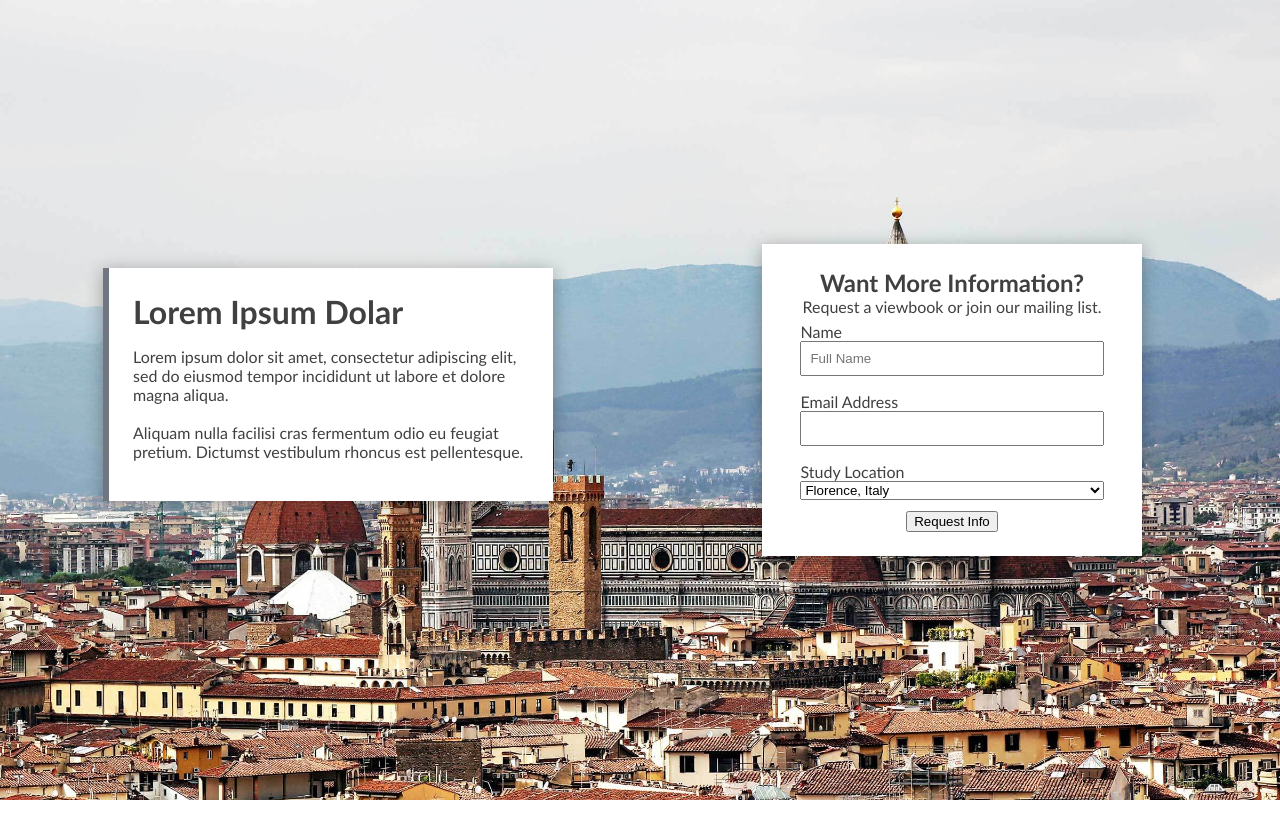
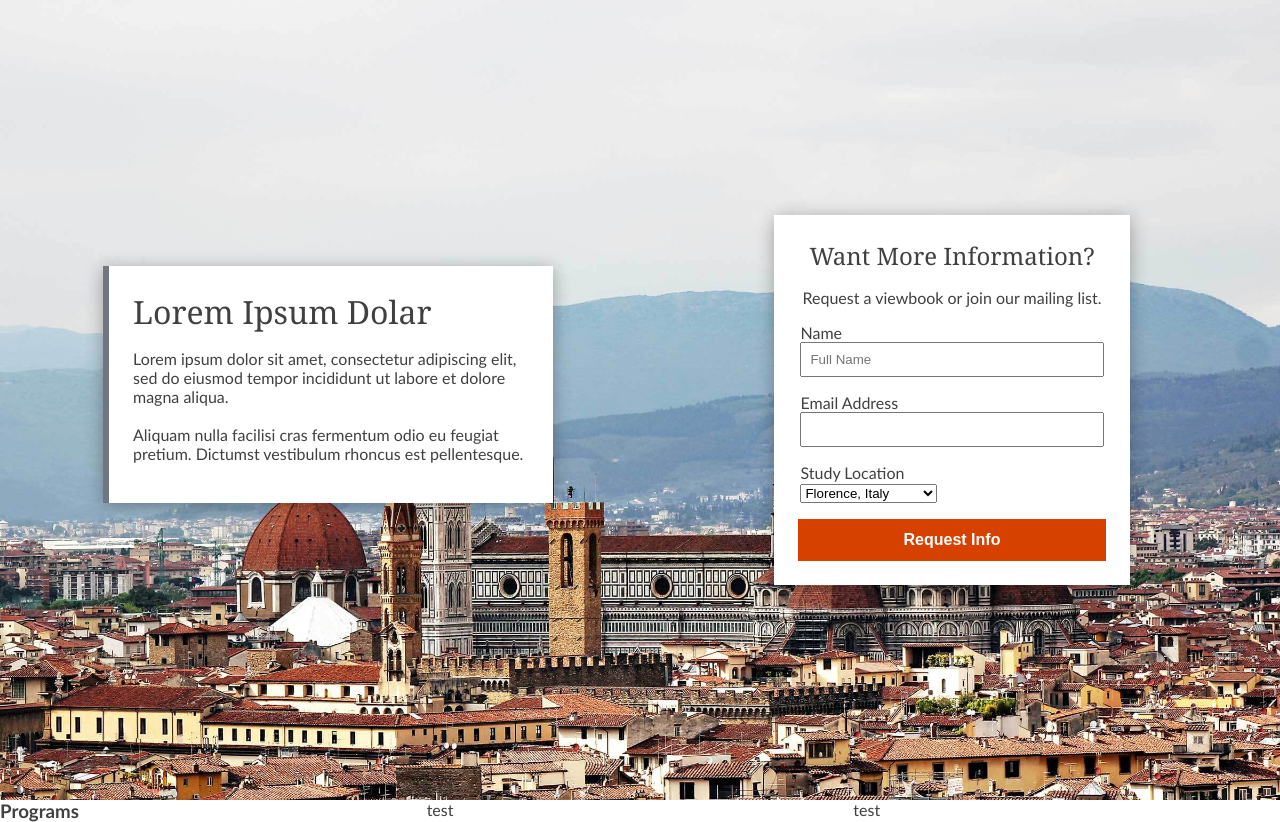
Before and after one commit to aimfreet/syracuse-edu, a Vue app: page /#/ in a window 1280 px wide. Before the commit the page ends 800 px from the top, so only its background shows below. Built offline with nearby package versions, Linux system fonts and the light colour scheme; a web font is replaced by a local one.

Commit message:
style updates

```diff
--- a/src/components/HeroBanner.vue
+++ b/src/components/HeroBanner.vue
@@ -26,7 +26,7 @@ export default {
         background-image: url('../assets/images/FlorenceSU.jpg');
         background-repeat: no-repeat;
         background-size: cover;
-        background-position: center center;
+        background-position: top center;
         @include flex-column-center;
         position: relative;
          @media screen and (min-width: 1023px) {
--- /dev/null
+++ b/src/components/InfoCards.vue
@@ -0,0 +1,29 @@
+<template>
+  <div class="info-cards">
+    <div
+      class="info-card"
+    >
+      <h3>Programs</h3>
+    </div>
+    <div
+      class="info-card"
+    >
+      test
+    </div>
+    <div
+      class="info-card"
+    >
+      test
+    </div>
+  </div>
+</template>
+
+<style lang="scss">
+  .info-cards {
+    display: grid;
+    grid-template-columns: 1fr 1fr 1fr;
+  }
+  .info-card {
+
+  }
+</style>
--- a/src/components/IntroCard.vue
+++ b/src/components/IntroCard.vue
@@ -1,7 +1,9 @@
 <template>
   <div class="intro-card">
     <div class="intro-card__card">
-      <h1>{{ introTitle }}</h1>
+      <h1 class="intro-card__title">
+        {{ introTitle }}
+      </h1>
       <div
         class="intro-text"
       >
@@ -38,5 +40,10 @@ export default {
       box-shadow: 0px 3px 17px 0px rgba(0, 0, 5, 0.32);
       margin-bottom: 2rem;
     }
+    &__title {
+      font-size: 2rem;
+      font-family: ShermanSerif, Georgia, serif;
+      font-weight: normal;
+    }
   }
 </style>
--- a/src/components/LandingPage.vue
+++ b/src/components/LandingPage.vue
@@ -1,18 +1,19 @@
 <template>
   <div class="landing-page">
     <hero-banner />
+    <info-cards />
   </div>
 </template>
 
 <script>
 import HeroBanner from './HeroBanner.vue';
-
+import InfoCards from './InfoCards.vue';
 
 export default {
   name: 'LandingPage',
   components: {
     HeroBanner,
-
+    InfoCards,
   },
 };
 </script>
--- a/src/components/RequestForm.vue
+++ b/src/components/RequestForm.vue
@@ -1,13 +1,17 @@
 <template>
   <div class="request-form">
     <div class="request-form__content">
-      <h2>Want More Information?</h2>
+      <h2 class="request-form__title">
+        Want More Information?
+      </h2>
       <form
         id="requestForm"
         class="request-form__form"
       >
         <fieldset class="request-form__fieldset">
-          <legend>Request a viewbook or join our mailing list.</legend>
+          <legend class="request-form__legend">
+            Request a viewbook or join our mailing list.
+          </legend>
           <label>Name</label>
           <div class="request-form__input-container">
             <input
@@ -17,11 +21,14 @@
             >
           </div>
           <label>Email Address</label>
+          <div class="request-form__input-container">
             <input
               class="request-form__input"
               type="text"
             >
+          </div>
           <label>Study Location</label>
+          <div class="request-form__select-container">
             <select class="request-form__select">
               <option
                 v-for="location in studyLocations"
@@ -30,6 +37,7 @@
                 {{ location.locationName }}
               </option>
             </select>
+          </div>
         </fieldset>
       </form>
       <footer class="request-form__footer">
@@ -74,8 +82,16 @@ export default {
        max-width: 450px;
        box-shadow: 0px 3px 17px 0px rgba(0, 0, 5, 0.32);
     }
+    &__title {
+      font-size: 1.5rem;
+      font-family: ShermanSerif, Georgia, serif;
+      font-weight: normal;
+      margin-bottom: 1rem;
+    }
+    &__legend {
+      margin-bottom: 1rem;
+    }
     &__fieldset {
-      @include flex-column;
       border: none;
     }
     &__input {
@@ -83,5 +99,21 @@ export default {
       padding: .5rem;
       margin-bottom: 1rem;
     }
+    &__footer {
+      width: 100%;
+      margin-top: 1rem;
+    }
+    &__button {
+      border: none;
+      background-color: $su-dark-orange;
+      color: $white;
+      @include flex-row;
+      justify-content: center;
+      padding: .75rem 0;
+      width: 100%;
+      font-size: 1rem;
+      font-weight: 600;
+      cursor: pointer;
+    }
   }
 </style>
--- a/src/scss/main.scss
+++ b/src/scss/main.scss
@@ -21,7 +21,9 @@ h3,
 h4 {
     margin: 0;
 }
-
+fieldset {
+    padding: 0;
+}
 @import 'fonts.scss';
 @import 'variables.scss';
 @import 'mixins.scss'
```
Lines whose indentation alone changed are shown as unchanged.
